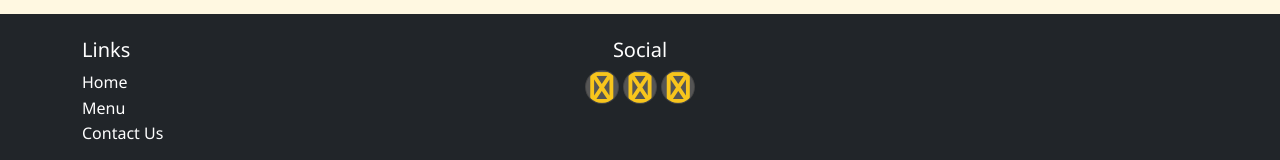
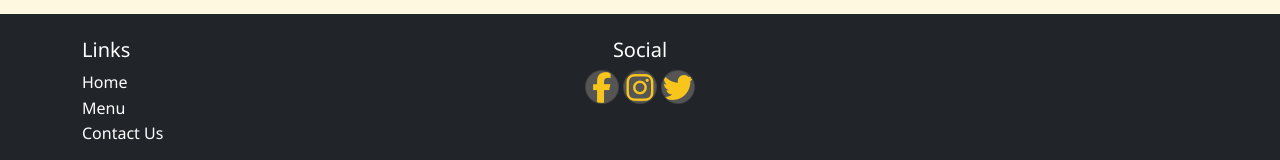
Before and after one commit to rob-flores/rob-flores.github.io, a plain HTML site: page contactUs.html in a window 1280 px wide. Shown: the part 755-915 px from the top of the page. Drawn offline with nearby package versions, Linux system fonts and the light colour scheme.

Commit message:
Update CDN links and fix Font Awesome social icons

```diff
--- a/contactUs.html
+++ b/contactUs.html
@@ -103,9 +103,15 @@
                     </div>
                     <div class="col-6 col-sm-4 text-center mb-3 mb-sm-0">
                         <h5>Social</h5>
-                        <a class="btn btn-social-icon btn-facebook" href="http://facebook.com/"><i class="fa fa-facebook"></i></a>
-                        <a class="btn btn-social-icon btn-instagram" href="http://instagram.com/"><i class="fa fa-instagram"></i></a>
-                        <a class="btn btn-social-icon btn-twitter" href="http://twitter.com/"><i class="fa fa-twitter"></i></a>
+                        <a class="btn btn-social-icon btn-facebook" href="http://facebook.com/">
+                            <i class="fab fa-facebook-f"></i>
+                        </a>
+                        <a class="btn btn-social-icon btn-instagram" href="http://instagram.com/">
+                            <i class="fab fa-instagram"></i>
+                        </a>
+                        <a class="btn btn-social-icon btn-twitter" href="http://twitter.com/">
+                            <i class="fab fa-twitter"></i>
+                        </a>
                     </div>
                     <div class="col-12 text-center">
                         <small>This website is a portfolio project created by Robert E. Flores</small>
```
Also changed, not shown: index.html (+9 -3 lines), menu.html (+9 -4 lines).
